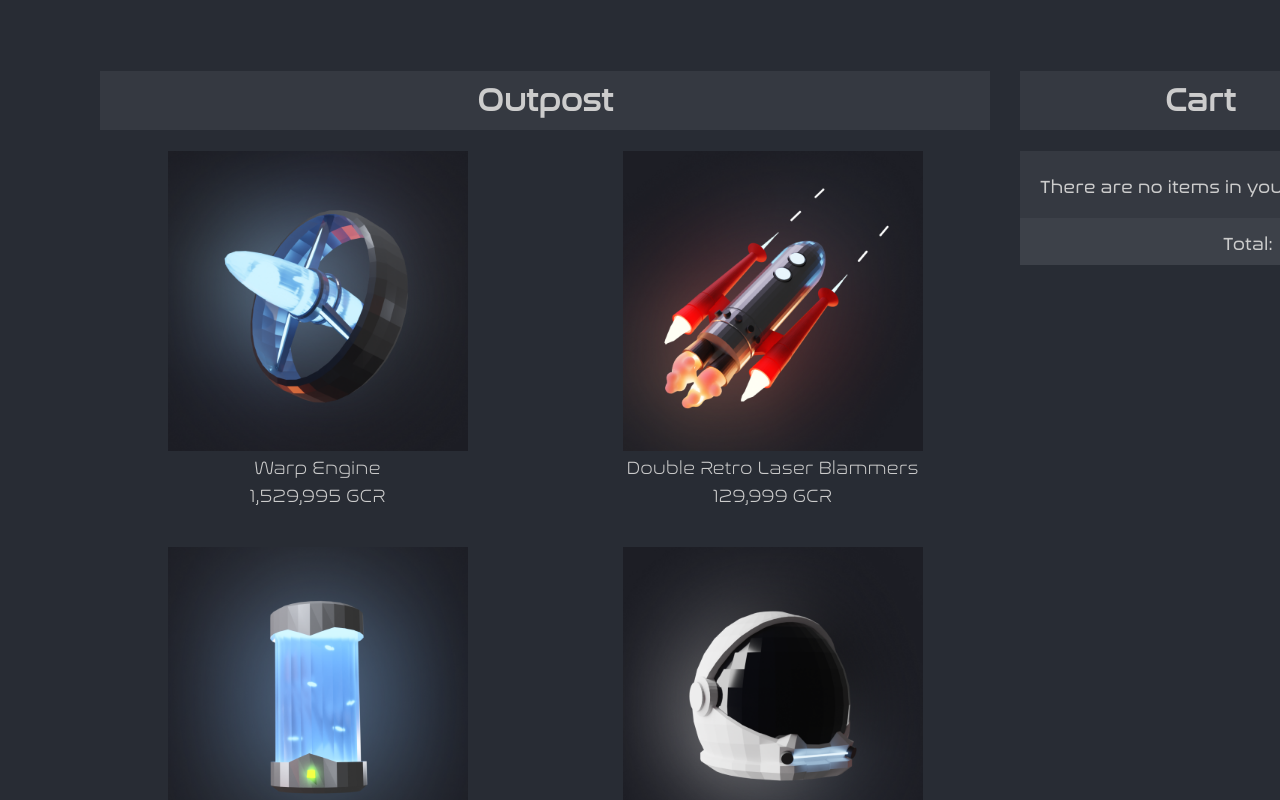
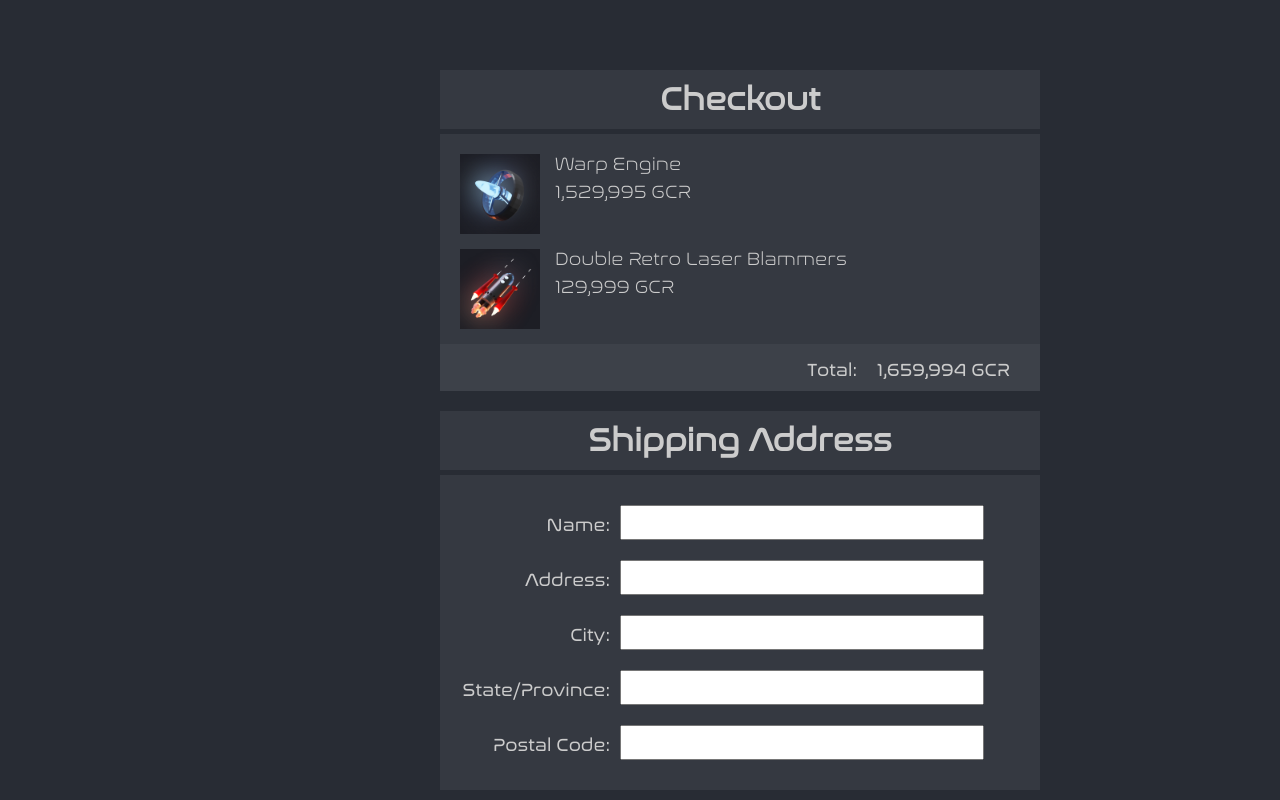
Before and after one commit to lightspeed-academy/lightspeed-react-cosmic-traders, a React (Create React App) app: page /checkout in a window 1280 px wide. Shown: the top 800 px of the page. Built offline with nearby package versions, Linux system fonts and the light colour scheme.

Commit message:
16-RoutingAndNavigation Complete

```diff
--- a/package.json
+++ b/package.json
@@ -9,6 +9,7 @@
     "node-sass": "^7.0.1",
     "react": "^18.2.0",
     "react-dom": "^18.2.0",
+    "react-router-dom": "^6.3.0",
     "react-scripts": "5.0.1",
     "web-vitals": "^2.1.4"
   },
--- a/src/App.js
+++ b/src/App.js
@@ -1,10 +1,24 @@
+import {
+  BrowserRouter,
+  Routes,
+  Route,
+  Navigate
+} from 'react-router-dom'
+
 import Outpost from './outpost/Outpost'
+import Checkout from './checkout/Checkout'
 import styles from './App.module.css'
 
 function App() {
   return (
     <div className={styles.content}>
-      <Outpost />
+      <BrowserRouter>
+        <Routes>
+          <Route path="/outpost" element={<Outpost />} />
+          <Route path="/checkout" element={<Checkout />} />
+          <Route path="/" element={<Navigate to="/outpost" />} />
+        </Routes>
+      </BrowserRouter>
     </div>
   );
 }
--- /dev/null
+++ b/src/checkout/Address/Address.js
@@ -0,0 +1,33 @@
+import styles from './Address.module.css'
+import formStyles from './FormStyles.module.css'
+
+function Address(props) {
+  return (
+    <div className={styles.address}>
+      <div>
+        <div className={formStyles.inputGroup}>
+          <label htmlFor="name">Name:</label>
+          <input name="name" />
+        </div>
+        <div className={formStyles.inputGroup}>
+          <label htmlFor="address">Address:</label>
+          <input name="address" />
+        </div>
+        <div className={formStyles.inputGroup}>
+          <label htmlFor="city">City:</label>
+          <input name="city" />
+        </div>
+        <div className={formStyles.inputGroup}>
+          <label htmlFor="state">State/Province:</label>
+          <input name="state" />
+        </div>
+        <div className={formStyles.inputGroup}>
+          <label htmlFor="postalCode">Postal Code:</label>
+          <input name="postalCode" />
+        </div>
+      </div>
+    </div>
+  )
+}
+
+export default Address
--- /dev/null
+++ b/src/checkout/Address/Address.module.css
@@ -0,0 +1,56 @@
+.address {
+  background-color: #353941;
+  padding: 20px;
+  font-size: 18px;
+}
+
+.inputGroup {
+  display: flex;
+  align-items: center;
+}
+
+.inputGroup label {
+  flex: 0 0 150px;
+  text-align: right;
+}
+
+.inputGroup input {
+  width: 350px;
+}
+
+.addressEdit {
+  display: flex;
+  align-items: top;
+}
+
+.addressDisplay {
+  display: flex;
+  justify-content: space-between;
+  padding: 25px 35px;
+}
+
+.inputGroup {
+  display: flex;
+  align-items: center;
+}
+
+.inputGroup label {
+  flex: 0 0 150px;
+  text-align: right;
+}
+
+.inputGroup input {
+  width: 350px;
+}
+
+.save {
+  display: flex;
+  justify-content: flex-end;
+}
+
+.save button {
+  margin-top: 10px;
+  margin-right: 35px;
+  padding-left: 20px;
+  padding-right: 20px;
+}
--- /dev/null
+++ b/src/checkout/Address/FormStyles.module.css
@@ -0,0 +1,21 @@
+.inputGroup {
+  display:flex;
+  align-items: center;
+}
+
+.inputGroup label {
+  flex: 0 0 150px;
+  text-align: right;
+}
+
+.inputGroup input {
+  width: 350px;
+}
+
+.displayGroup {
+  display:flex;
+  margin: 5px 0;
+}
+
+.displayGroup span {
+}
--- /dev/null
+++ b/src/checkout/Checkout.js
@@ -0,0 +1,37 @@
+import React, { useState } from 'react'
+
+import Cart from '../cart/Cart'
+import Address from './Address/Address'
+import styles from './Checkout.module.css'
+import products from '../products/products.json'
+
+function Checkout() {
+  let emptyAddress = { name: '', address: '', city: '', state: '', postalCode: '' }
+  let [addresses, setAddresses] = useState(
+    {
+      shippingAddress: Object.assign({}, emptyAddress),
+      billingAddress: Object.assign({}, emptyAddress)
+    }
+  )
+
+  function updateShippingAddress(shippingAddress) {
+    setAddresses(Object.assign({}, addresses, { shippingAddress: shippingAddress }))
+  }
+
+  function updateBillingAddress(billingAddress) {
+    setAddresses(Object.assign({}, addresses, { billingAddress }))
+  }
+
+  return (
+    <div className={styles.checkout}>
+      <h1 className={`section-header ${styles.sectionHeader}`}>Checkout</h1>
+      <Cart cart={[products[0], products[1]]} />
+      <h2 className={`section-header ${styles.sectionHeader}`}>Shipping Address</h2>
+      <Address address={addresses.shippingAddress} onAddressUpdated={updateShippingAddress} />
+      <h2 className={`section-header ${styles.sectionHeader}`}>Billing Address</h2>
+      <Address address={addresses.billingAddress} billing="billing" onAddressUpdated={updateBillingAddress} />
+    </div>
+  )
+}
+
+export default Checkout
--- /dev/null
+++ b/src/checkout/Checkout.module.css
@@ -0,0 +1,12 @@
+.sectionHeader {
+  margin-bottom: 5px;
+  margin-top: 20px;
+}
+
+.checkout {
+  display:flex;
+  margin: 0 auto;
+  width: 600px;
+  justify-content: center;
+  flex-direction: column;
+}
```
Also changed, not shown: 1 other file (tests, documents, lock files or other folders).
